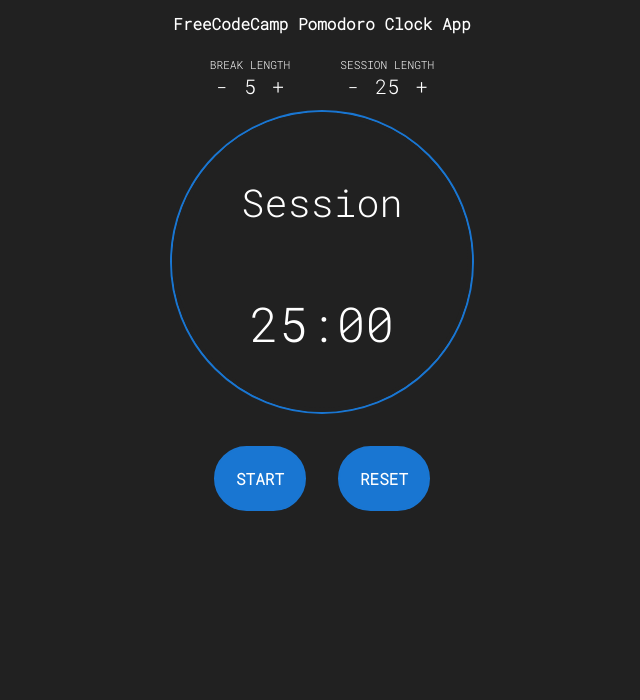
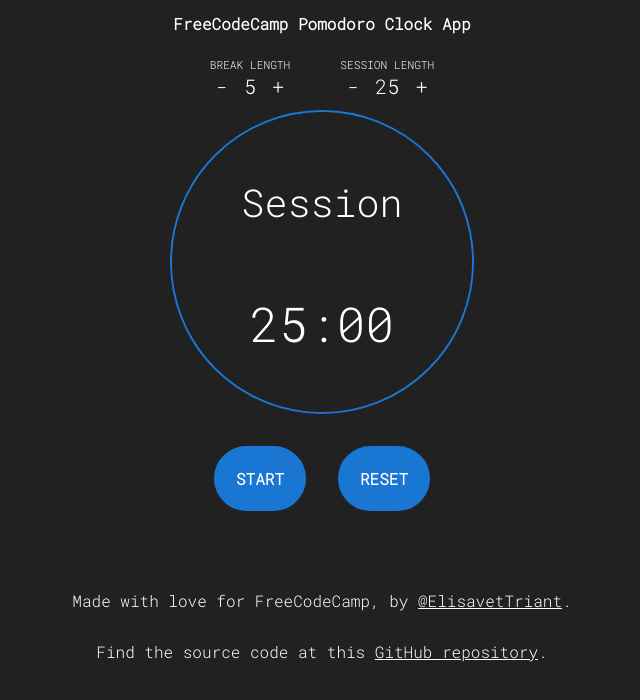
Before and after one commit to elisavetTriant/pomodoro-clock, a React (Create React App) app: page / in a window 1280 px wide. Shown: the top 700 px of the page, without its empty margins (318-958 px from the left). Built offline with nearby package versions, Linux system fonts and the light colour scheme.

Commit message:
Added Credits

```diff
--- a/package.json
+++ b/package.json
@@ -1,6 +1,6 @@
 {
   "name": "pomodoro-clock",
-  "version": "0.4.0",
+  "version": "0.5.0",
   "private": true,
   "homepage": "https://elisavetTriant.github.io/pomodoro-clock",
   "dependencies": {
--- a/src/App.css
+++ b/src/App.css
@@ -4,7 +4,7 @@
   font-family: "Roboto Mono", monospace;
 }
 
-html, body, main {
+html, body{
   height: 100%;
   background-color: #212121;
   display: flex;
@@ -57,7 +57,6 @@
 
 section {
   background-color: #212121;
-  height: 100%;
   color: #fff;
 }
 section .title {
@@ -124,3 +123,23 @@
   border: 2px solid #1976D2 !important;
   color: #494949 !important;
 }
+
+#footer {
+  color: #ffffff;
+  text-align: center;
+  padding: 2rem 0.8rem;
+}
+
+#footer p {
+  line-height: 1.2rem;
+  padding: 1rem 0;
+}
+
+#footer a, #footer a:link {
+  color: #ffffff;
+  text-decoration: underline;
+}
+
+#footer a:hover, #footer a:focus {
+    color: #1976D2;
+}
--- /dev/null
+++ b/src/components/Credits.js
@@ -0,0 +1,13 @@
+import React from 'react';
+
+
+const Credits = () => {
+    return (
+        <footer id="footer">
+            <p>Made with love for FreeCodeCamp, by <a href={"https://github.com/elisavetTriant/"}>@ElisavetTriant</a>.</p>
+        	<p>Find the source code at this <a href={"https://github.com/elisavetTriant/pomodoro-clock"}>GitHub repository</a>.</p>
+        </footer>
+    );
+}
+
+export default Credits;
--- a/src/index.js
+++ b/src/index.js
@@ -2,11 +2,15 @@
 import ReactDOM from 'react-dom';
 import './index.css';
 import App from './App';
+import Credits from './components/Credits';
 import reportWebVitals from './reportWebVitals';
 
 ReactDOM.render(
   <React.StrictMode>
-    <App />
+  	<React.Fragment>
+	    <App />
+	    <Credits />
+    </React.Fragment>
   </React.StrictMode>,
   document.getElementById('root')
 );
--- a/src/utils/helpers.js
+++ b/src/utils/helpers.js
@@ -10,6 +10,7 @@
   cancel = function () {
     return clearTimeout(timeout);
   };
+  // eslint-disable-next-line
   timeoutID = function () {
     return timeout;
   };
```
Also changed, not shown: 1 other file (tests, documents, lock files or other folders).
